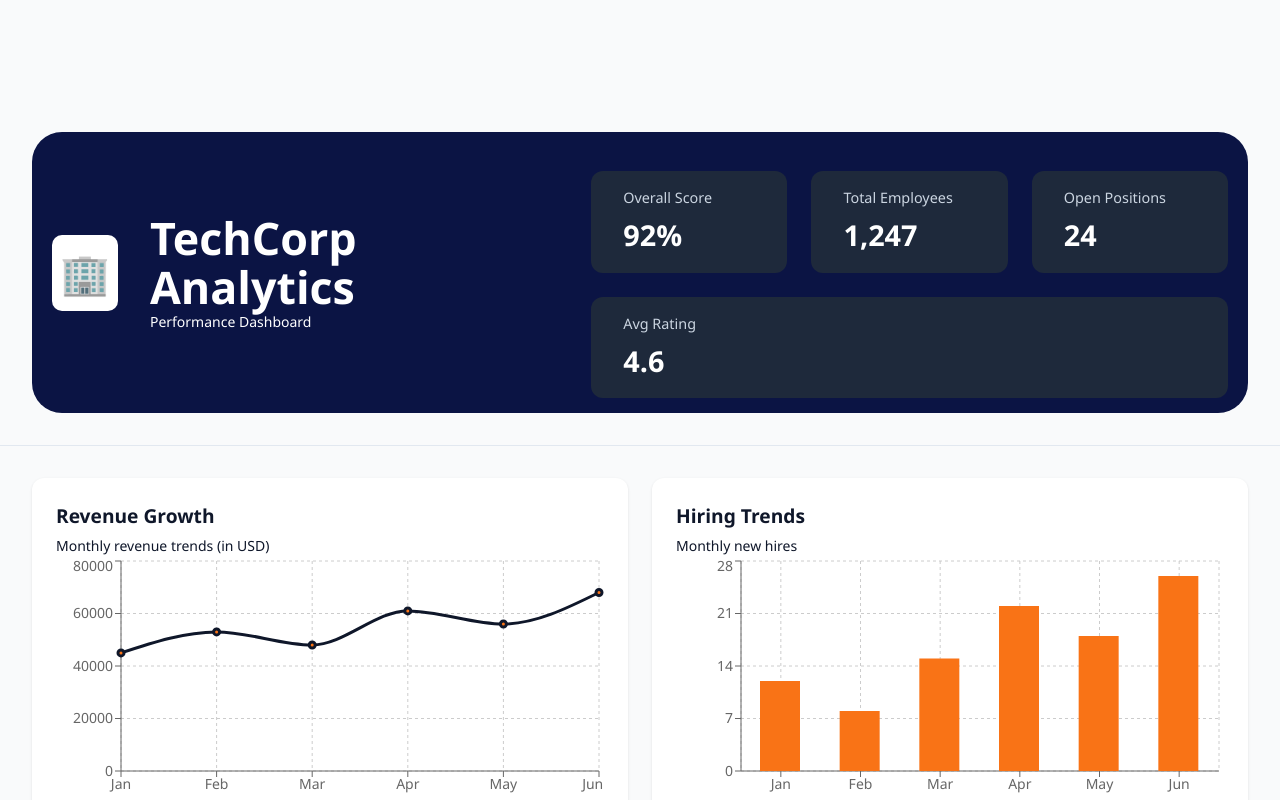
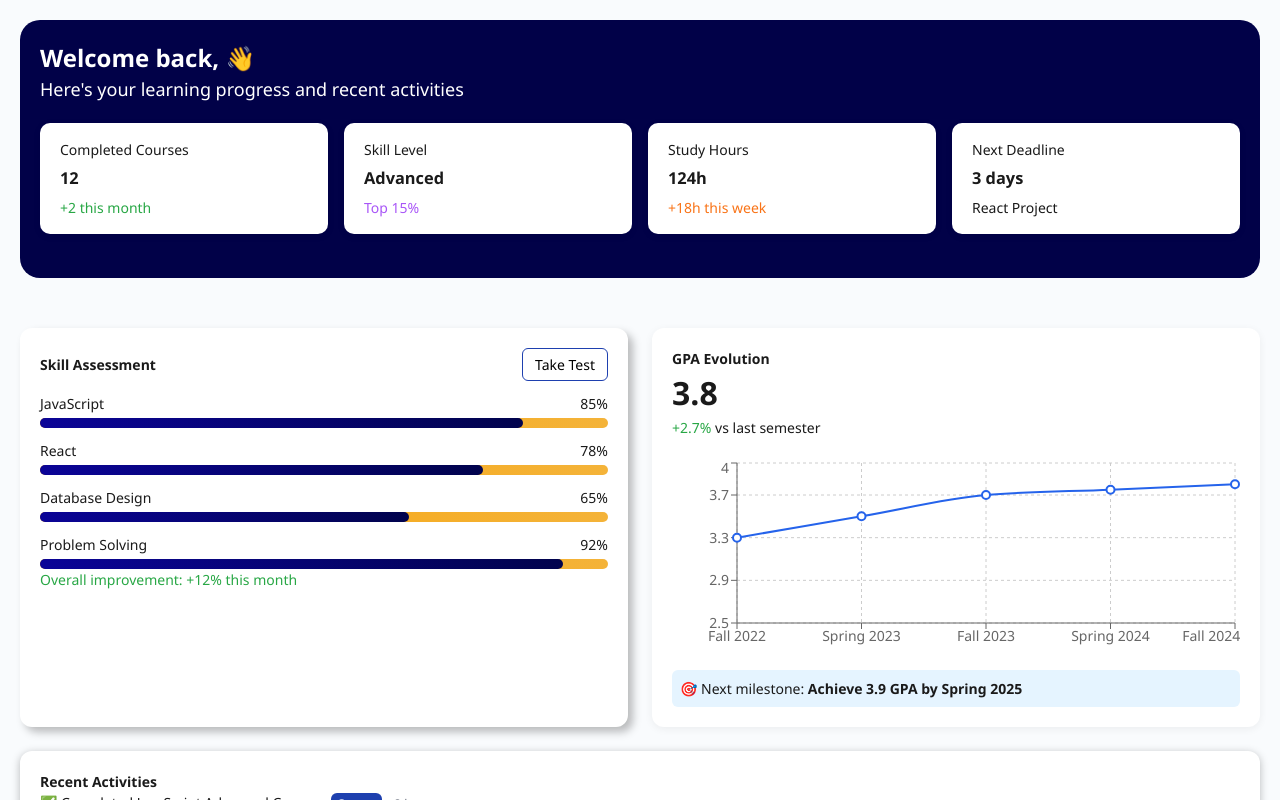
Before and after one commit to kaveenskn/InternQuest-web-Group2, a React (Vite) app: page /dashboard in a window 1280 px wide. Built offline with nearby package versions, Linux system fonts and the light colour scheme.

Commit message:
added student dashborad

```diff
--- a/src/App.jsx
+++ b/src/App.jsx
@@ -14,7 +14,7 @@ import StudentProfilePage from "./pages/StudentsProfile";
 import CalendarPage from "./component/Calenderpage/Calendar";
 import Dashboard from "./component/CompanyDashboard/Dashboard";
 
-
+import StudentDashboard from "./component/student-Dashboard/StudentDashboard";
 
 const App = () => {
 
@@ -37,7 +37,7 @@ const App = () => {
 
       <Route path="/find" element={<MentorshipFinder />} />
 
-       <Route path="/dashboard" element={<Dashboard />} />
+       <Route path="/dashboard" element={<StudentDashboard />} />
       </Routes>
     </Router>
   );
--- a/src/component/Calenderpage/Calendar.jsx
+++ b/src/component/Calenderpage/Calendar.jsx
@@ -103,6 +103,29 @@ const CalendarPage = () => {
           </form>
         </div>
       )}
+
+      <section className="cal-summary-mainbox">
+        <div className="cal-summary-box">
+      <h3 className="cal-summary-title">📈 Monthly Overview Summary</h3>
+      <div className="cal-summary-item">
+        <span className="cal-label">Total events:</span>
+        <span className="cal-value">10</span>
+      </div>
+      <div className="cal-summary-item">
+        <span className="cal-label">Events attended vs. missed:</span>
+        <span className="cal-value">
+          20 attended / 2 missed
+        </span>
+      </div>
+      <div className="cal-summary-item">
+        <span className="cal-label">Most frequent category:</span>
+        <span className="cal-value">cal</span>
+      </div>
+      </div>
+    </section>
+
+
+
     </div>
   );
 };
--- /dev/null
+++ b/src/component/student-Dashboard/StudentDashboard.jsx
@@ -0,0 +1,136 @@
+import React from "react";
+import {
+  LineChart,
+  Line,
+  XAxis,
+  YAxis,
+  Tooltip,
+  ResponsiveContainer,
+  CartesianGrid,
+} from "recharts";
+import "../../styles/Student-dashboard.css";
+
+const StudentDashboard= () => {
+  const gpaData = [
+    { semester: "Fall 2022", gpa: 3.3 },
+    { semester: "Spring 2023", gpa: 3.5 },
+    { semester: "Fall 2023", gpa: 3.7 },
+    { semester: "Spring 2024", gpa: 3.75 },
+    { semester: "Fall 2024", gpa: 3.8 },
+  ];
+
+  return (
+    <div className="std-dashboard-container">
+        <div className="std-dashboard-topbanner">
+      <h2 className="std-dashboard-welcome">
+        Welcome back, 👋
+      </h2>
+      <p className="std-dashboard-subtitle">
+        Here's your learning progress and recent activities
+      </p>
+
+      <div className="std-dashboard-topcards">
+        <div className="std-dashboard-card">
+          <p>Completed Courses</p>
+          <h3>12</h3>
+          <span className="std-dashboard-green">+2 this month</span>
+        </div>
+        <div className="std-dashboard-card">
+          <p>Skill Level</p>
+          <h3>Advanced</h3>
+          <span className="std-dashboard-purple">Top 15%</span>
+        </div>
+        <div className="std-dashboard-card">
+          <p>Study Hours</p>
+          <h3>124h</h3>
+          <span className="std-dashboard-orange">+18h this week</span>
+        </div>
+        <div className="std-dashboard-card">
+          <p>Next Deadline</p>
+          <h3>3 days</h3>
+          <span>React Project</span>
+        </div>
+      </div>
+     </div>
+
+      <div className="std-dashboard-main">
+        <div className="std-dashboard-skill-assessment">
+          <div className="std-dashboard-title-row">
+            <h4>Skill Assessment</h4>
+            <button className="std-dashboard-button">Take Test</button>
+          </div>
+          {[
+            { label: "JavaScript", value: 85 },
+            { label: "React", value: 78 },
+            { label: "Database Design", value: 65 },
+            { label: "Problem Solving", value: 92 },
+          ].map((skill, idx) => (
+            <div key={idx} className="std-dashboard-skill-bar">
+              <div className="std-dashboard-skill-label">
+                {skill.label}
+                <span>{skill.value}%</span>
+              </div>
+              <div className="std-dashboard-bar-bg">
+                <div
+                  className="std-dashboard-bar-fill"
+                  style={{ width: `${skill.value}%` }}
+                ></div>
+              </div>
+            </div>
+          ))}
+          <p className="std-dashboard-green">
+            Overall improvement: +12% this month
+          </p>
+        </div>
+
+        <div className="std-dashboard-gpa">
+          <h4>GPA Evolution</h4>
+          <h2>3.8</h2>
+          <p>
+            <span className="std-dashboard-green">+2.7%</span> vs last semester
+          </p>
+
+          <div className="std-dashboard-chart">
+            <ResponsiveContainer width="100%" height={200}>
+              <LineChart data={gpaData}>
+                <CartesianGrid strokeDasharray="3 3" />
+                <XAxis dataKey="semester" />
+                <YAxis domain={[2.5, 4]} />
+                <Tooltip />
+                <Line
+                  type="monotone"
+                  dataKey="gpa"
+                  stroke="#2563eb"
+                  strokeWidth={2}
+                  dot={{ r: 4 }}
+                />
+              </LineChart>
+            </ResponsiveContainer>
+          </div>
+
+          <div className="std-dashboard-milestone">
+            🎯 Next milestone: <strong>Achieve 3.9 GPA by Spring 2025</strong>
+          </div>
+        </div>
+      </div>
+
+      <div className="std-dashboard-activities">
+        <h4>Recent Activities</h4>
+        <ul>
+          <li>
+            ✅ Completed JavaScript Advanced Course{" "}
+            <span className="std-dashboard-tag">Course</span>
+            <span className="std-dashboard-time">2 hours ago</span>
+          </li>
+          <li>
+            🧪 Skill Assessment: React Fundamentals{" "}
+            <span className="std-dashboard-tag orange">Assessment</span>
+            <span className="std-dashboard-time">1 day ago</span>
+          </li>
+        </ul>
+      </div>
+    </div>
+  );
+};
+
+export default StudentDashboard;
--- a/src/pages/StudentsPage.jsx
+++ b/src/pages/StudentsPage.jsx
@@ -41,7 +41,7 @@ const StudentsPage = () => {
         return (
           <div className="std-findjobs">
             <InternshipFinderPage />
-            <MentorshipFinder/>
+             <MentorshipFinder/>
           </div>
         );
       case 'mentor':
--- a/src/styles/FeatureSection.css
+++ b/src/styles/FeatureSection.css
@@ -1,6 +1,6 @@
 .Home-features-section {
   padding: 100px 0;
-  background: white;
+  background:  #ffffff;
 }
 
 .Home-features-container {
@@ -20,7 +20,7 @@
   font-size: 3rem;
   font-weight: 700;
   margin-bottom: 20px;
-  background-color: blue;
+  background-color: rgb(2, 2, 95);
   -webkit-background-clip: text;
   -webkit-text-fill-color: transparent;
   background-clip: text;
--- /dev/null
+++ b/src/styles/Student-dashboard.css
@@ -0,0 +1,200 @@
+.std-dashboard-container {
+  font-family: 'Segoe UI', sans-serif;
+ padding: 20px;
+  background: #f9fbfd;
+  color: #1a1a1a;
+}
+
+.std-dashboard-topbanner{
+    background-color: rgb(1, 1, 72);
+    padding: 20px;
+    border-radius: 20px;
+}
+
+.std-dashboard-welcome {
+  font-size: 24px;
+  color: white;
+}
+
+.std-dashboard-welcome span {
+  color: #ffffff;
+
+}
+
+.std-dashboard-subtitle {
+  margin-bottom: 20px;
+  color: #ffffff;
+   font-size: 18px;
+}
+
+.std-dashboard-topcards {
+  display: flex;
+  gap: 16px;
+  margin-bottom: 24px;
+  flex-wrap: wrap;
+}
+
+.std-dashboard-card {
+  background: #fff;
+  padding: 16px 20px;
+  border-radius: 10px;
+  flex: 1;
+  min-width: 200px;
+  box-shadow: 0 2px 8px rgba(0,0,0,0.06);
+}
+
+.std-dashboard-card h3 {
+  margin: 6px 0;
+}
+
+.std-dashboard-green {
+  color: #28a745;
+}
+
+.std-dashboard-purple {
+  color: #a855f7;
+}
+
+.std-dashboard-orange {
+  color: #f97316;
+}
+
+.std-dashboard-main {
+  display: flex;
+  flex-wrap: wrap;
+  gap: 24px;
+  margin-top: 50px;
+}
+
+.std-dashboard-skill-assessment, .std-dashboard-gpa {
+  background: #fff;
+  padding: 20px;
+  border-radius: 12px;
+  flex: 1;
+  min-width: 320px;
+  box-shadow: 5px 5px 8px rgba(0, 0, 0, 0.26);
+}
+
+.std-dashboard-title-row {
+  display: flex;
+  justify-content: space-between;
+  align-items: center;
+}
+
+.std-dashboard-button {
+  border: 1px solid #1e40af;
+  background: white;
+  padding: 6px 12px;
+  border-radius: 6px;
+  cursor: pointer;
+}
+
+.std-dashboard-skill-bar {
+  margin-top: 12px;
+}
+
+.std-dashboard-skill-label {
+  display: flex;
+  justify-content: space-between;
+  font-weight: 500;
+  margin-bottom: 4px;
+}
+
+.std-dashboard-bar-bg {
+  background: linear-gradient(to right, #f7a307, #f4b339);
+  height: 10px;
+  border-radius: 5px;
+}
+
+.std-dashboard-bar-fill {
+  background: linear-gradient(to right, #0b0497, #01034d);
+  height: 10px;
+  border-radius: 5px;
+}
+
+.std-dashboard-gpa h2 {
+  font-size: 32px;
+  margin: 0;
+
+}
+
+.std-dashboard-graph {
+  margin-top: 20px;
+  height: 100px;
+  background: #f0f2f5;
+  border-radius: 8px;
+  position: relative;
+}
+
+.std-dashboard-dot-line {
+  display: flex;
+  justify-content: space-around;
+  align-items: end;
+  height: 100%;
+  padding: 10px;
+}
+
+.std-dashboard-dot .dot {
+  width: 8px;
+  height: 8px;
+  background: #2563eb;
+  border-radius: 50%;
+  margin-bottom: 6px;
+}
+
+.std-dashboard-milestone {
+  margin-top: 12px;
+  background: #e5f4ff;
+  padding: 8px;
+  border-radius: 6px;
+  font-size: 14px;
+}
+
+.std-dashboard-activities {
+  margin-top: 24px;
+  background: #fff;
+  padding: 20px;
+  border-radius: 12px;
+  box-shadow: 0 2px 8px rgba(0, 0, 0, 0.267);
+}
+
+.std-dashboard-activities ul {
+  list-style: none;
+  padding-left: 0;
+}
+
+.std-dashboard-activities li {
+  margin-bottom: 10px;
+}
+
+.std-dashboard-tag {
+  background: #1e40af;
+  color: white;
+  padding: 2px 6px;
+  border-radius: 6px;
+  font-size: 12px;
+  margin-left: 8px;
+}
+
+.std-dashboard-tag.orange {
+  background: #f97316;
+}
+
+.std-dashboard-time {
+  color: #6b7280;
+  font-size: 12px;
+  margin-left: 12px;
+}
+.std-dashboard-chart {
+  margin-top: 20px;
+  height: 200px;
+}
+
+.std-dashboard-gpa {
+  background: #fff;
+  padding: 20px;
+  border-radius: 12px;
+  flex: 1;
+  min-width: 320px;
+  box-shadow: 0 2px 8px rgba(0,0,0,0.06);
+}
--- a/src/styles/internshipFinderPage.css
+++ b/src/styles/internshipFinderPage.css
@@ -153,7 +153,7 @@
 
 .toggle-filters-btn {
   padding: 0.9rem 1.5rem;
-  background: linear-gradient(135deg, #f6924a 0%, #f97316 100%);
+  background: linear-gradient(135deg, #f8a469 0%, #f97316 100%);
   margin-bottom: 1rem;;
   color: #ffffff;
   font-weight: 600;
@@ -333,7 +333,7 @@
 
 /* Apply Button */
 .find-apply-btn {
-  background-color: #f97316;
+  background-color: #f5812f;
   color: white;
   padding: 0.6rem 1.2rem;
   font-size: 0.875rem;
@@ -349,7 +349,7 @@
 }
 
 .find-apply-btn:hover {
-  background-color: #ea580c;
+  background-color: #f07736;
   box-shadow: 0 4px 15px rgba(30, 64, 175, 0.2);
 }
 
```
Also changed, not shown: src/styles/Calendar.css (+38 -2 lines).
